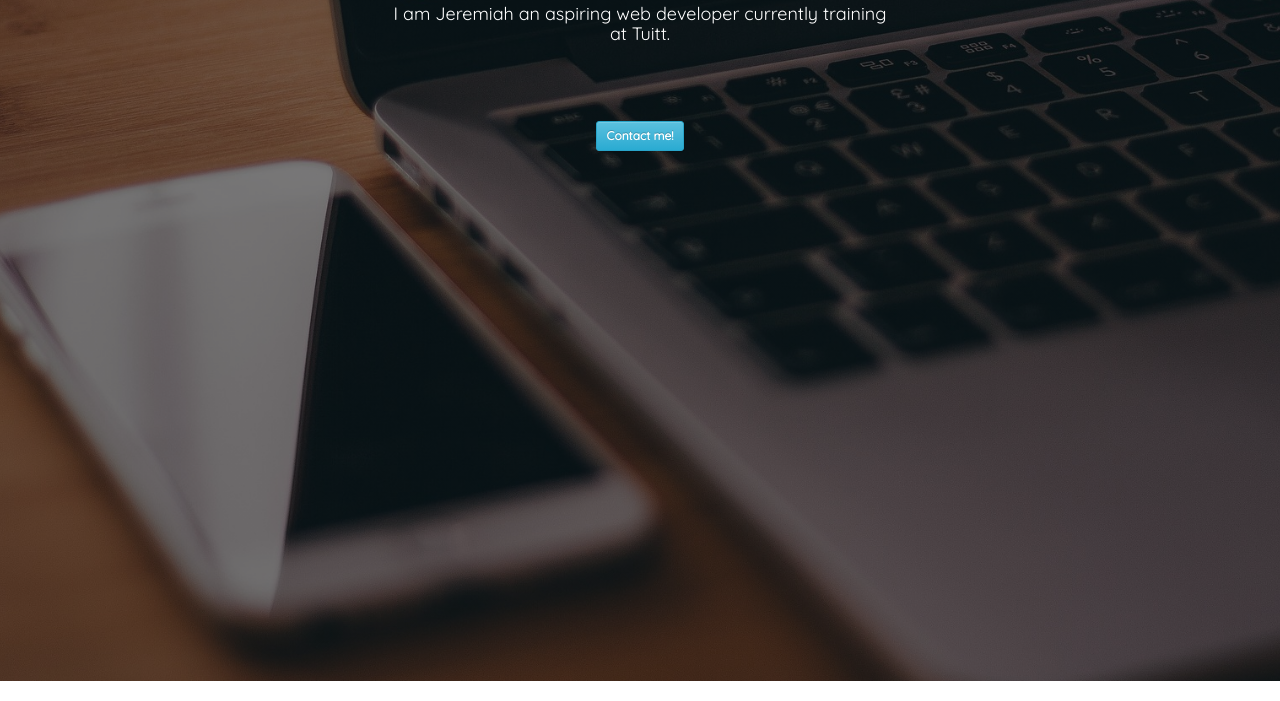
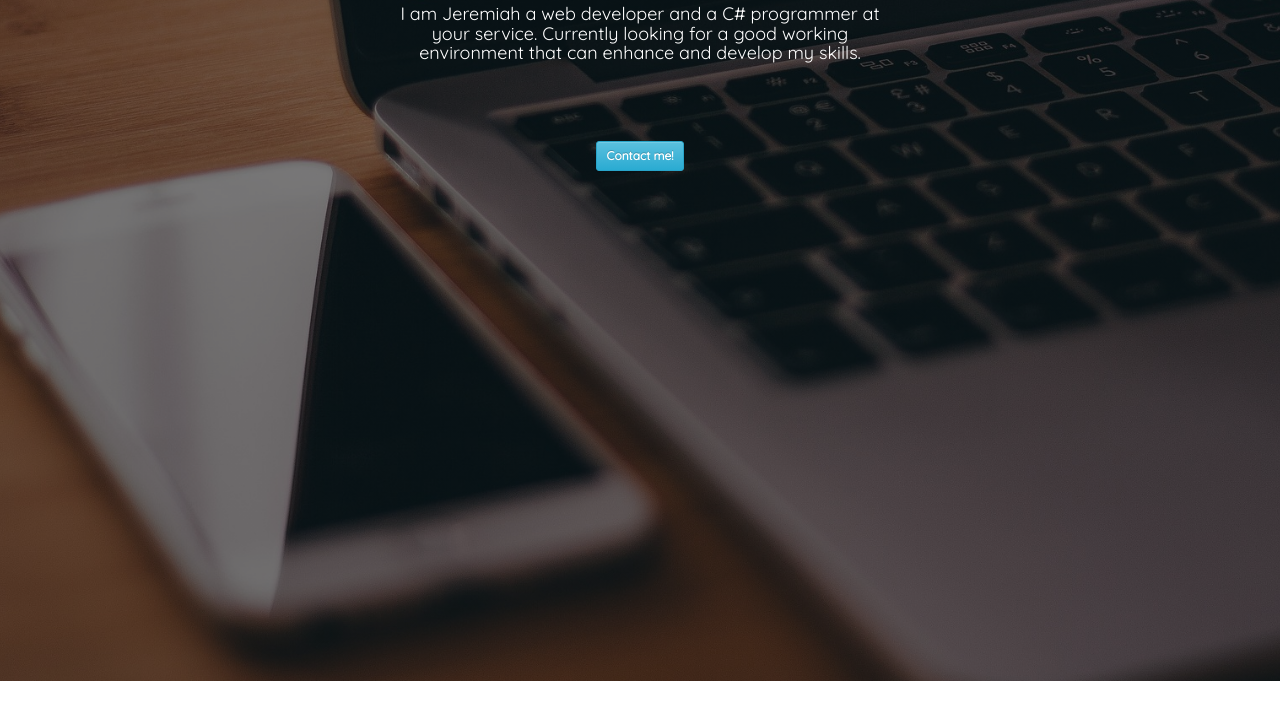
Before and after one commit to jgamad1011/developer-profile, a website: page index.html in a window 1280 px wide. Shown: the part 399-1100 px from the top of the page. Drawn offline with nearby package versions, Linux system fonts and the light colour scheme.

Commit message:
Portfolio updated

```diff
--- a/index.html
+++ b/index.html
@@ -72,7 +72,7 @@ $(document).ready(function(){
 			<div class="banner" id="banner"></div>
 			<div class="pinfo">
 				<strong>Hi!</strong>
-				<h4>I am Jeremiah an aspiring web developer currently training at Tuitt.</h4>
+				<h4>I am Jeremiah a web developer and a C# programmer at your service. Currently looking for a good working environment that can enhance and develop my skills.</h4>
 				 <a href="#social"><button  class="btn btn-sm btn-info margin"> <strong>Contact me!</strong></button></a>
 
 
```
